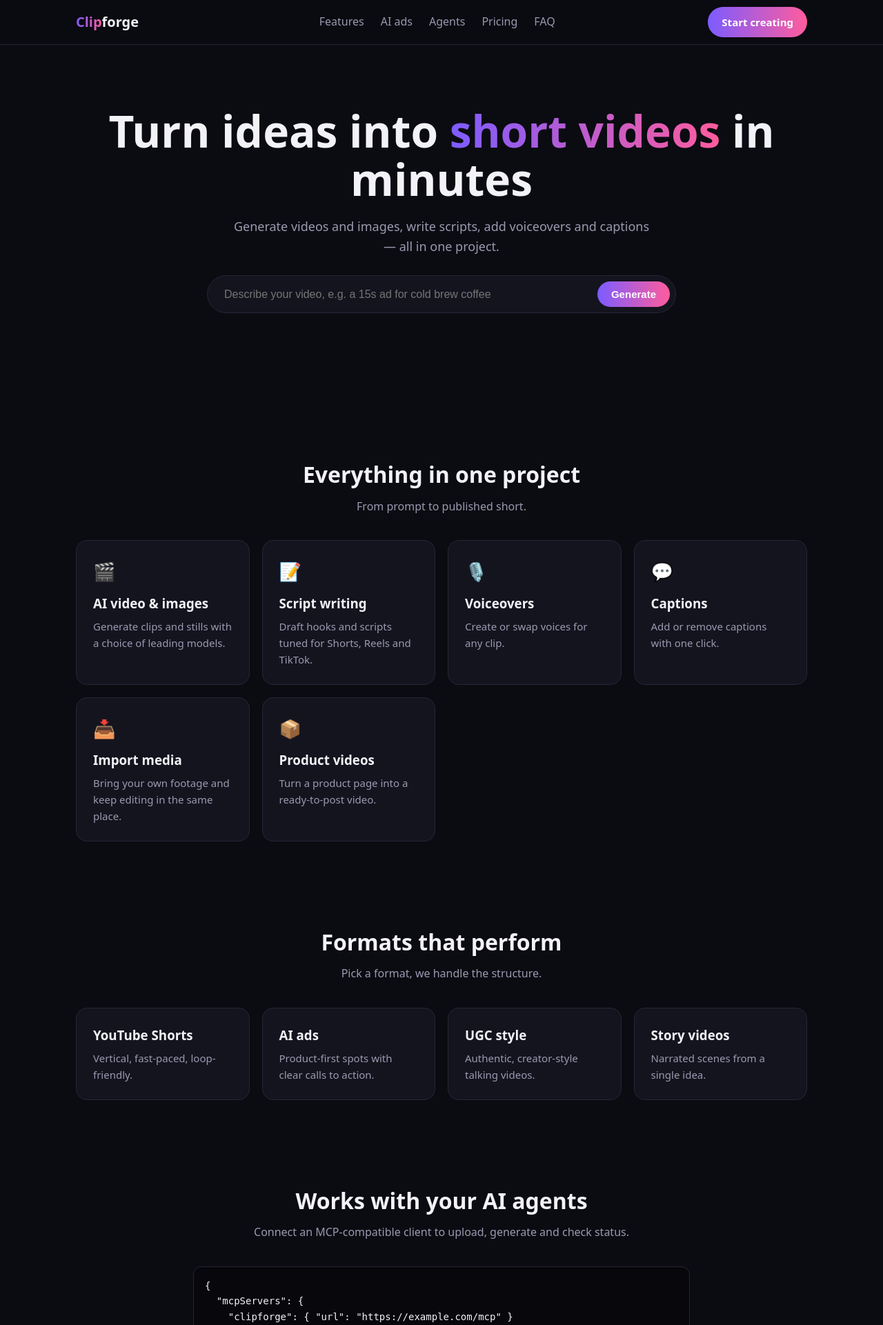
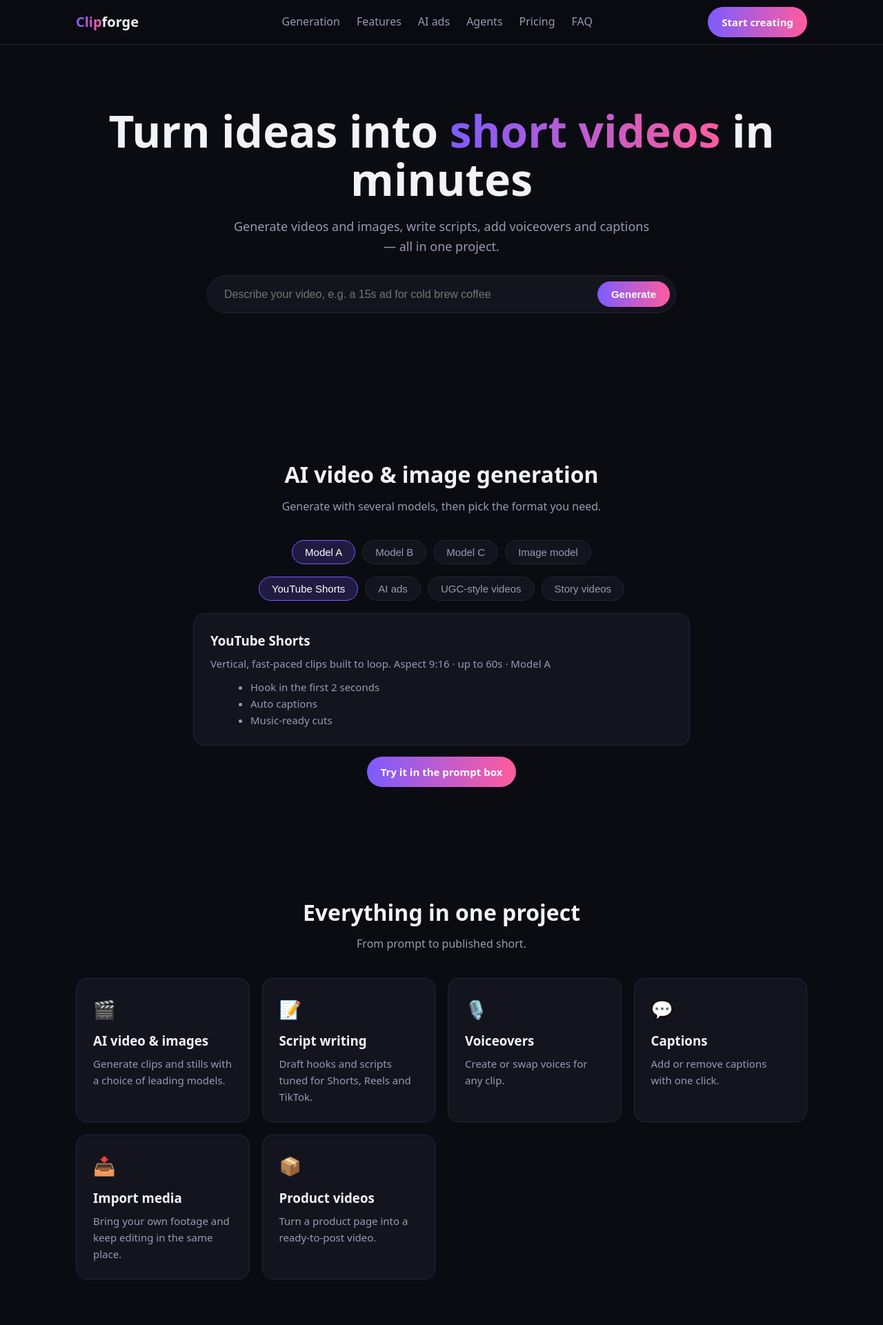
Before and after one commit to warunkash/Development_FullStackTestVarun, a PHP site: page / in a window 1280 px wide. Shown: the top 1921 px of the page at 69% size. Run offline with PHP 8.4, Linux system fonts and the light colour scheme.

Commit message:
everygen-clone: add generation section with model and format selectors
Co-Authored-By: Claude Sonnet 5.5 <noreply@anthropic.com>
Claude-Session: https://claude.ai/code/session_01MNzAmLPtVoRpvuYDt4vmyr

```diff
--- a/everygen-clone/app.js
+++ b/everygen-clone/app.js
@@ -1,4 +1,30 @@
 const form=document.getElementById('gen'),out=document.getElementById('preview');
+const FORMATS={
+  'YouTube Shorts':{ratio:'9:16',len:'up to 60s',text:'Vertical, fast-paced clips built to loop.',pts:['Hook in the first 2 seconds','Auto captions','Music-ready cuts']},
+  'AI ads':{ratio:'9:16 or 1:1',len:'15–30s',text:'Product-first spots with a clear call to action.',pts:['Product shots from a link or photo','Voiceover and CTA end card','Variants for A/B tests']},
+  'UGC-style':{ratio:'9:16',len:'15–45s',text:'Creator-style talking videos that feel native to the feed.',pts:['Presenter-style delivery','Script + voice in one step','Casual, handheld look']},
+  'Story':{ratio:'16:9 or 9:16',len:'30–90s',text:'Narrated scenes generated from a single idea.',pts:['Scene-by-scene storyboard','Consistent characters and style','Narration with captions']}
+};
+const state={model:'Model A',format:'YouTube Shorts'};
+const detail=document.getElementById('format-detail');
+function renderDetail(){
+  const f=FORMATS[state.format];
+  detail.textContent='';
+  const h=document.createElement('h3');h.textContent=state.format;
+  const p=document.createElement('p');p.textContent=f.text+' Aspect '+f.ratio+' · '+f.len+' · '+state.model;
+  const ul=document.createElement('ul');
+  f.pts.forEach(t=>{const li=document.createElement('li');li.textContent=t;ul.append(li)});
+  detail.append(h,p,ul);
+}
+function pick(id,key,cls){
+  const box=document.getElementById(id);
+  box.addEventListener('click',e=>{
+    const b=e.target.closest('.'+cls);if(!b)return;
+    box.querySelectorAll('.'+cls).forEach(x=>x.classList.toggle('on',x===b));
+    state[key]=b.dataset.v;renderDetail();
+  });
+}
+pick('models','model','chip');pick('formats','format','tab');renderDetail();
 form.addEventListener('submit',e=>{
   e.preventDefault();
   const t=document.getElementById('idea').value.trim();
@@ -9,7 +35,7 @@ form.addEventListener('submit',e=>{
     const c=document.createElement('div');
     c.className='clip';c.textContent=t;
     const p=document.createElement('p');
-    p.textContent='Demo preview only — no real video is generated.';
+    p.textContent=state.format+' · '+state.model+' — demo preview only, no real video is generated.';
     p.style.marginTop='12px';
     out.append(c,p);
   },900);
--- a/everygen-clone/index.html
+++ b/everygen-clone/index.html
@@ -10,7 +10,7 @@
 <body>
 <nav><div class="wrap">
   <a class="logo" href="#"><span>Clip</span>forge</a>
-  <ul><li><a href="#features">Features</a></li><li><a href="#ads">AI ads</a></li><li><a href="#agents">Agents</a></li><li><a href="#pricing">Pricing</a></li><li><a href="#faq">FAQ</a></li></ul>
+  <ul><li><a href="#generation">Generation</a></li><li><a href="#features">Features</a></li><li><a href="#ads">AI ads</a></li><li><a href="#agents">Agents</a></li><li><a href="#pricing">Pricing</a></li><li><a href="#faq">FAQ</a></li></ul>
   <a class="btn" href="#top">Start creating</a>
 </div></nav>
 
@@ -23,6 +23,25 @@
   </form>
   <div class="preview" id="preview"></div>
 </header>
+
+<section id="generation"><div class="wrap">
+  <h2>AI video &amp; image generation</h2>
+  <p class="sub">Generate with several models, then pick the format you need.</p>
+  <div class="chips" id="models" role="group" aria-label="Model">
+    <button class="chip on" data-v="Model A">Model A</button>
+    <button class="chip" data-v="Model B">Model B</button>
+    <button class="chip" data-v="Model C">Model C</button>
+    <button class="chip" data-v="Image model">Image model</button>
+  </div>
+  <div class="tabs" id="formats" role="tablist" aria-label="Format">
+    <button class="tab on" data-v="YouTube Shorts" role="tab">YouTube Shorts</button>
+    <button class="tab" data-v="AI ads" role="tab">AI ads</button>
+    <button class="tab" data-v="UGC-style" role="tab">UGC-style videos</button>
+    <button class="tab" data-v="Story" role="tab">Story videos</button>
+  </div>
+  <div class="card gen-detail" id="format-detail"></div>
+  <p class="sub" style="margin-top:16px"><a class="btn" href="#top">Try it in the prompt box</a></p>
+</div></section>
 
 <section id="features"><div class="wrap">
   <h2>Everything in one project</h2>
--- a/everygen-clone/style.css
+++ b/everygen-clone/style.css
@@ -32,3 +32,8 @@ details{background:var(--card);border:1px solid var(--line);border-radius:12px;p
 summary{cursor:pointer;font-weight:600}details p{color:var(--muted);margin-top:8px}
 footer{border-top:1px solid var(--line);padding:30px 0;color:var(--muted);text-align:center;font-size:14px}
 @media(max-width:700px){nav ul{display:none}.prompt{border-radius:20px;flex-direction:column}.prompt .btn{width:100%}}
+.chips,.tabs{display:flex;flex-wrap:wrap;gap:10px;justify-content:center;margin-bottom:18px}
+.chip,.tab{background:var(--card);border:1px solid var(--line);color:var(--muted);border-radius:999px;padding:8px 18px;cursor:pointer;font-size:15px}
+.chip.on,.tab.on{color:#fff;border-color:var(--a);background:#7c5cff33}
+.gen-detail{max-width:720px;margin:0 auto}
+.gen-detail ul{color:var(--muted);margin:10px 0 0 18px;font-size:15px}
```
